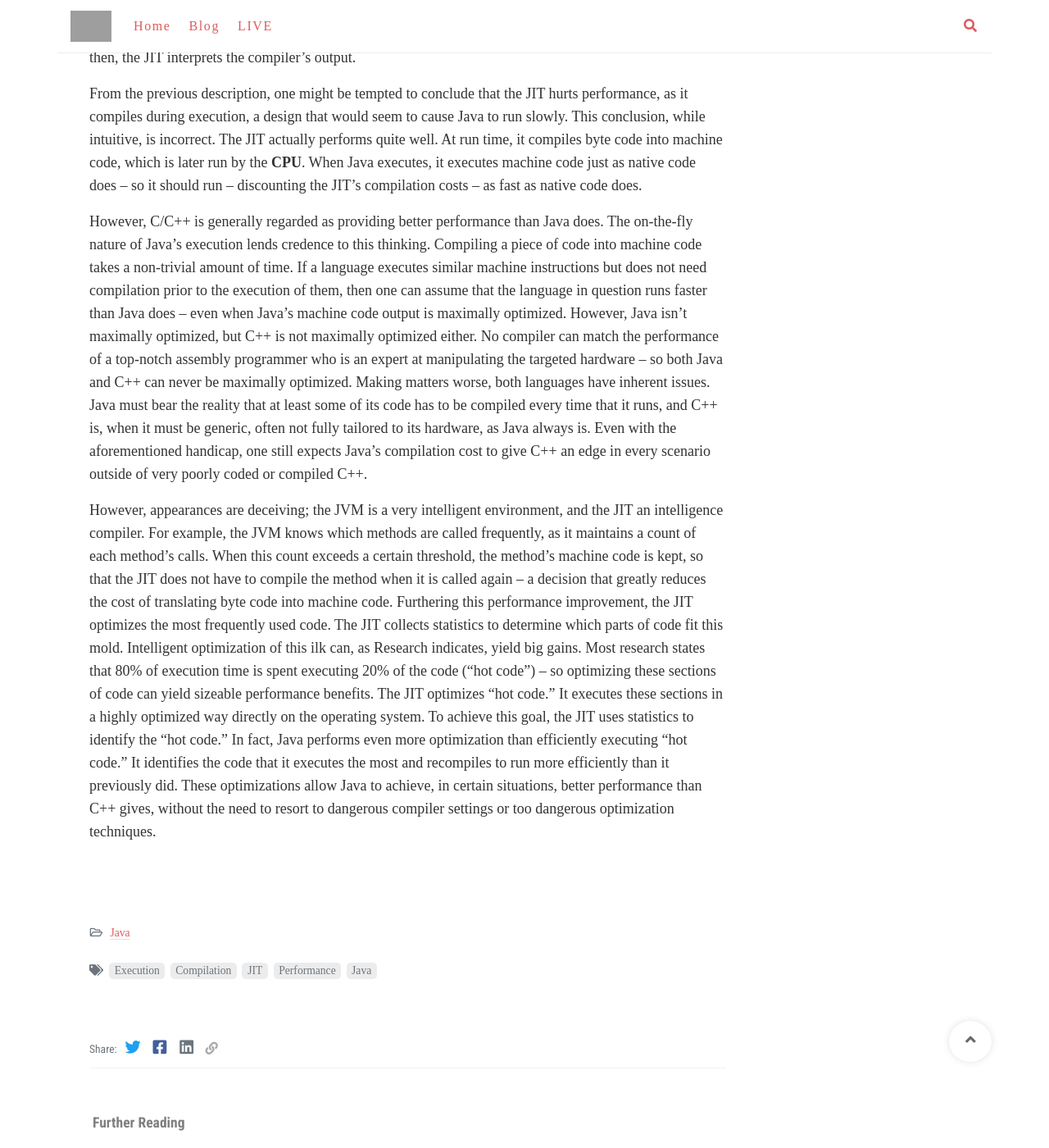
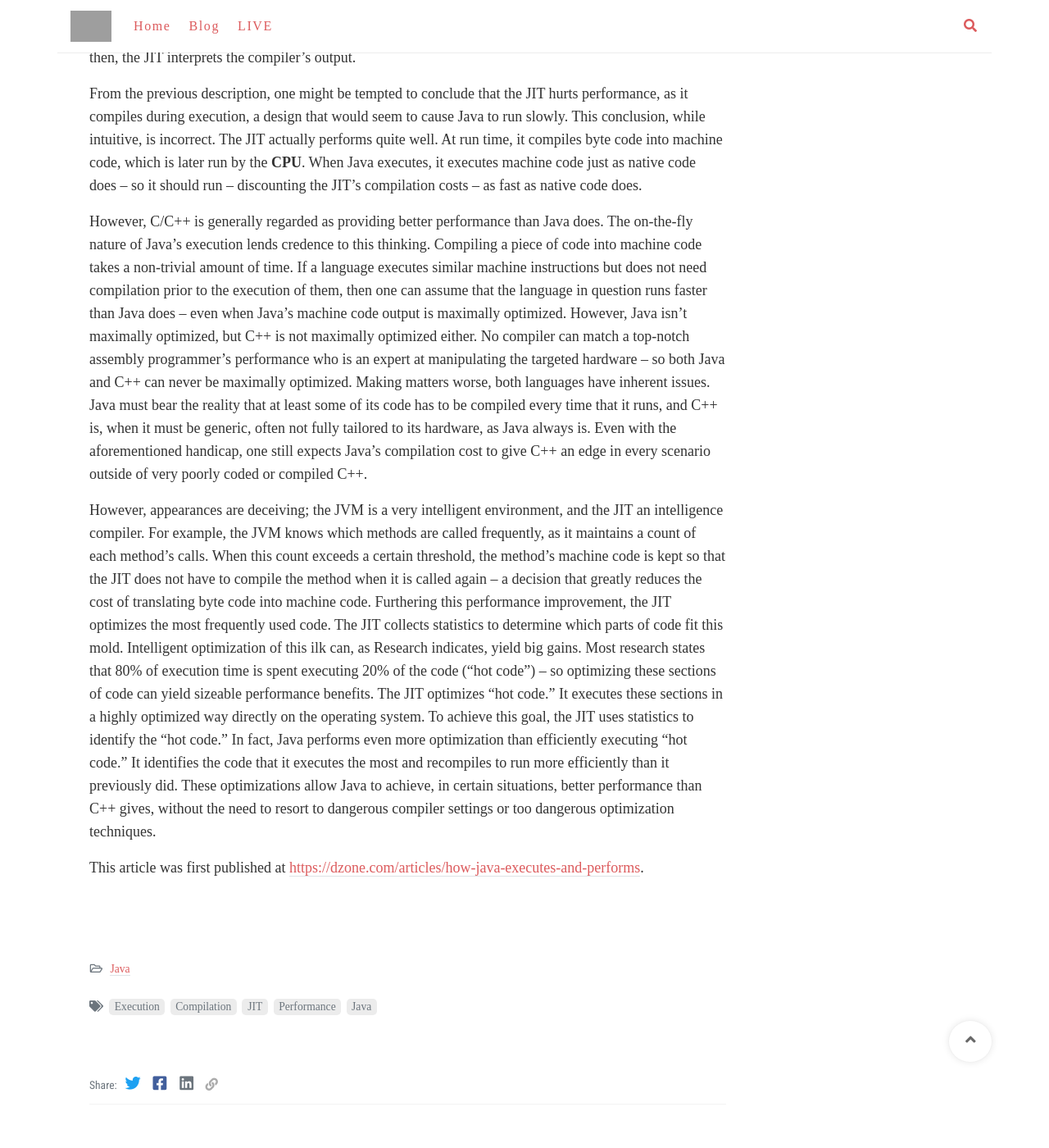
Before and after one commit to jugbd/jugbd.org, a Jekyll site: the page built from _posts/2014-09-22-how-the-java-code-gets-executed-and-performs-better.md, in a window 1280 px wide and 1400 px high, scrolled down 416 px. Shown: the whole window at 82% size. Built offline with Jekyll 4.4.1, drawn with Linux system fonts in a browser that asks for light colours; nearby versions of some CDN libraries; some web fonts are replaced; comment, search, counter and statistics services are not loaded; grey boxes are pictures that could not be loaded.

Commit message:
Update from Forestry.io A. N. M. Bazlur Rahman (Rokon) updated _posts/2014-09-22-how-the-java-code-gets-executed-and-performs-better.md

```diff
--- a/_posts/2014-09-22-how-the-java-code-gets-executed-and-performs-better.md
+++ b/_posts/2014-09-22-how-the-java-code-gets-executed-and-performs-better.md
@@ -20,6 +20,8 @@ Java’s code is compiled into byte code, which Java’s virtual machine execute
 
 From the previous description, one might be tempted to conclude that the JIT hurts performance, as it compiles during execution, a design that would seem to cause Java to run slowly. This conclusion, while intuitive, is incorrect. The JIT actually performs quite well. At run time, it compiles byte code into machine code, which is later run by the **CPU**. When Java executes, it executes machine code just as native code does – so it should run – discounting the JIT’s compilation costs – as fast as native code does.
 
-However, C/C++ is generally regarded as providing better performance than Java does. The on-the-fly nature of Java’s execution lends credence to this thinking. Compiling a piece of code into machine code takes a non-trivial amount of time. If a language executes similar machine instructions but does not need compilation prior to the execution of them, then one can assume that the language in question runs faster than Java does – even when Java’s machine code output is maximally optimized. However, Java isn’t maximally optimized, but C++ is not maximally optimized either. No compiler can match the performance of a top-notch assembly programmer who is an expert at manipulating the targeted hardware – so both Java and C++ can never be maximally optimized. Making matters worse, both languages have inherent issues. Java must bear the reality that at least some of its code has to be compiled every time that it runs, and C++ is, when it must be generic, often not fully tailored to its hardware, as Java always is. Even with the aforementioned handicap, one still expects Java’s compilation cost to give C++ an edge in every scenario outside of very poorly coded or compiled C++.
+However, C/C++ is generally regarded as providing better performance than Java does. The on-the-fly nature of Java’s execution lends credence to this thinking. Compiling a piece of code into machine code takes a non-trivial amount of time. If a language executes similar machine instructions but does not need compilation prior to the execution of them, then one can assume that the language in question runs faster than Java does – even when Java’s machine code output is maximally optimized. However, Java isn’t maximally optimized, but C++ is not maximally optimized either. No compiler can match a top-notch assembly programmer's performance who is an expert at manipulating the targeted hardware – so both Java and C++ can never be maximally optimized. Making matters worse, both languages have inherent issues. Java must bear the reality that at least some of its code has to be compiled every time that it runs, and C++ is, when it must be generic, often not fully tailored to its hardware, as Java always is. Even with the aforementioned handicap, one still expects Java’s compilation cost to give C++ an edge in every scenario outside of very poorly coded or compiled C++.
 
-However, appearances are deceiving; the JVM is a very intelligent environment, and the JIT an intelligence compiler. For example, the JVM knows which methods are called frequently, as it maintains a count of each method’s calls. When this count exceeds a certain threshold, the method’s machine code is kept, so that the JIT does not have to compile the method when it is called again – a decision that greatly reduces the cost of translating byte code into machine code. Furthering this performance improvement, the JIT optimizes the most frequently used code. The JIT collects statistics to determine which parts of code fit this mold. Intelligent optimization of this ilk can, as Research indicates, yield big gains. Most research states that 80% of execution time is spent executing 20% of the code (“hot code”) – so optimizing these sections of code can yield sizeable performance benefits. The JIT optimizes “hot code.” It executes these sections in a highly optimized way directly on the operating system. To achieve this goal, the JIT uses statistics to identify the “hot code.” In fact, Java performs even more optimization than efficiently executing “hot code.” It identifies the code that it executes the most and recompiles to run more efficiently than it previously did. These optimizations allow Java to achieve, in certain situations, better performance than C++ gives, without the need to resort to dangerous compiler settings or too dangerous optimization techniques.
+However, appearances are deceiving; the JVM is a very intelligent environment, and the JIT an intelligence compiler. For example, the JVM knows which methods are called frequently, as it maintains a count of each method’s calls. When this count exceeds a certain threshold, the method’s machine code is kept so that the JIT does not have to compile the method when it is called again – a decision that greatly reduces the cost of translating byte code into machine code. Furthering this performance improvement, the JIT optimizes the most frequently used code. The JIT collects statistics to determine which parts of code fit this mold. Intelligent optimization of this ilk can, as Research indicates, yield big gains. Most research states that 80% of execution time is spent executing 20% of the code (“hot code”) – so optimizing these sections of code can yield sizeable performance benefits. The JIT optimizes “hot code.” It executes these sections in a highly optimized way directly on the operating system. To achieve this goal, the JIT uses statistics to identify the “hot code.” In fact, Java performs even more optimization than efficiently executing “hot code.” It identifies the code that it executes the most and recompiles to run more efficiently than it previously did. These optimizations allow Java to achieve, in certain situations, better performance than C++ gives, without the need to resort to dangerous compiler settings or too dangerous optimization techniques.
+
+This article was first published at [https://dzone.com/articles/how-java-executes-and-performs](https://dzone.com/articles/how-java-executes-and-performs "https://dzone.com/articles/how-java-executes-and-performs").
```
